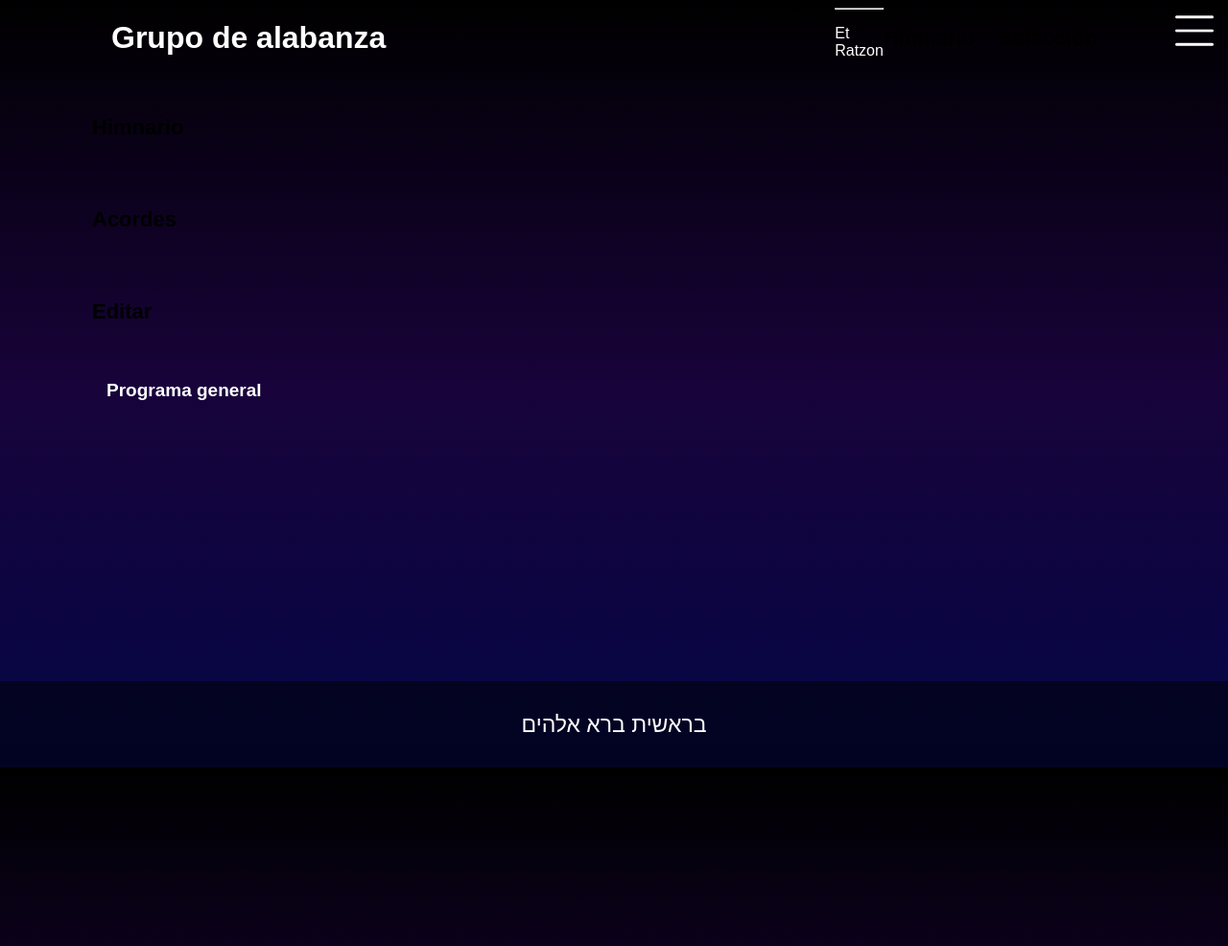
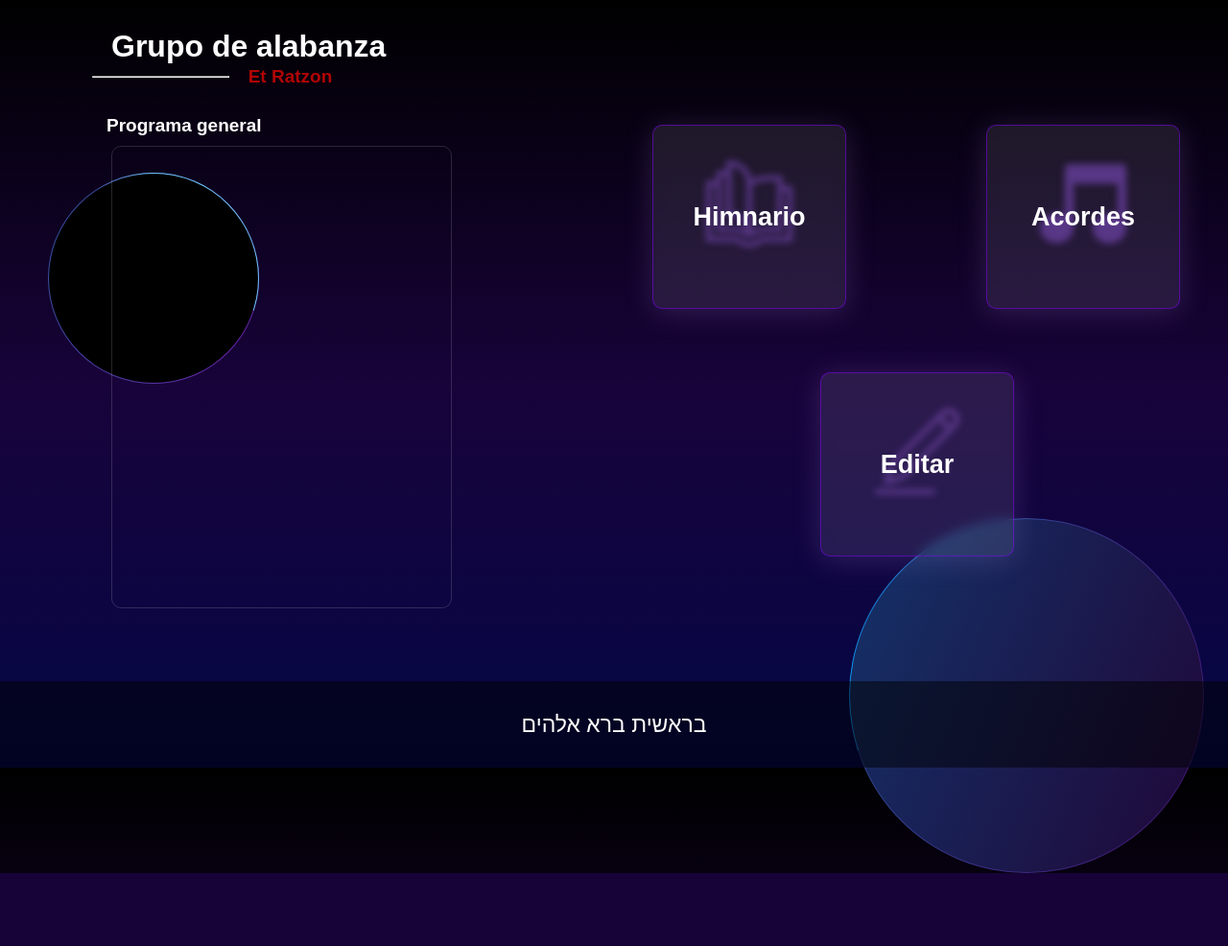
Before and after one commit to fran815/acordes, a Flask app: page / in a window 1280 px wide. Shown: the whole page at 96% size. After the commit the page ends 910 px from the top, so only its background shows below. Run offline with Flask 3, Linux system fonts and the light colour scheme; data that the repository does not hold is empty.

Commit message:
update 1.22

```diff
--- a/static/css/index.css
+++ b/static/css/index.css
@@ -15,15 +15,16 @@ body {
 
 }
 
-/* .first-ball {
+.first-ball {
     position: absolute;
     display: flex;
     justify-content: center;
-    top: 340px;
-    left: 200px;
-    width: 170px;
-    height: 170px;
+    top: 540px;
+    right: 25px;
+    width: 370px;
+    height: 370px;
     overflow: hidden;
+    z-index: -1;
 
     border-radius: 50%;
     background: #4075DA;
@@ -34,8 +35,8 @@ body {
     position: absolute;
     display: flex;
     justify-content: center;
-    width: 170px;
-    height: 170px;
+    width: 370px;
+    height: 370px;
     border-radius: 50%;
 
     background-image: conic-gradient(rgb(0, 162, 255) 20deg, transparent 120deg);
@@ -47,8 +48,8 @@ body {
     display: flex;
     justify-content: center;
     align-items: center;
-    width: 168px;
-    height: 168px;
+    width: 368px;
+    height: 368px;
     border-radius: 50%;
     margin-top: 1px;
 
@@ -67,16 +68,16 @@ body {
     }
 }
 
-
 .second-ball {
     position: absolute;
     display: flex;
     justify-content: center;
     top: 180px;
-    left: 20px;
-    width: 120px;
-    height: 120px;
+    left: 50px;
+    width: 220px;
+    height: 220px;
     overflow: hidden;
+    z-index: -1;
 
     border-radius: 50%;
     background: #4075DA;
@@ -85,16 +86,16 @@ body {
 .second-ball::before {
     content: "";
     position: absolute;
-    width: 120px;
-    height: 120px;
+    width: 220px;
+    height: 220px;
     background-image: conic-gradient(transparent 220deg, rgb(106, 196, 248) 250deg);
     animation: rotar2 2s linear infinite;
 }
 .second-ball::after {
     content: "";
     position: absolute;
-    width: 118px;
-    height: 118px;
+    width: 218px;
+    height: 218px;
     margin-top: 1px;
 
     border-radius: 50%;
@@ -166,18 +167,15 @@ footer {
     width: 85%;
     height: 85%;
 
-    /* background: rgba(255, 255, 255, 0.062);
-    border-radius: 12px;
-    box-shadow: 0 4px 30px rgba(0, 0, 0, 0.15);
-    backdrop-filter: blur(3px);
-    -webkit-backdrop-filter: blur(3px);
-    border: 1px solid rgba(255, 255, 255, 0.3); */
+    margin-top: 25px;
+
 }
 
 
 /* HEADER */
 .main-header {
     display: flex;
+    flex-direction: column;
     width: 100%;
 
     color: white;
@@ -186,50 +184,20 @@ footer {
     z-index: 100;
 }
 .main-header h1 {
+    margin-block: 0;
     margin-left: 20px;
+    margin-top: 5px;
 }
 .theme-div {
     display: flex;
     width: 100%;
     /* text-align: center; */
 }
-.options-div {
-    display: flex;
-    margin-right: 15px;
-}
-.menu-option {
-    display: flex;
-    justify-content: center;
-    /* width: 50%; */
-    align-items: center;
 
-    margin-block: 5px;
-}
-a {
-    text-decoration: none;
-    margin-right: 25px;
-    color: black;
 
-    font-size: 22px;
-    font-weight: bold;
-}
 /* MENU IMAGE */
-
 .img-menu {
-    background-image: url(/static/css/imgs/menu-abierto.png);
-    background-size: cover;
-    background-position: center;
-
-    display: flex;
-    justify-content: center;
-    align-items: center;
-    width: 40px;
-    height: 40px;
-
-    position: absolute;
-    top: 12px;
-    right: 15px;
-
+    display: none;
 }
 
 
@@ -251,23 +219,226 @@ a {
     color: white;
 }
 
-/* TABLE DIV */
-/* .table-section {
+/* TABLET DIV MENU */
+.tablet-main-menu {
+    position: absolute;
+    top: 130px;
+    right: 50px;
     display: flex;
-    width: 227px;
+    justify-content: center;
+    align-items: center;
+    width: 550px;
+    height: 450px;
+
+    /* background-color: red; */
+}
+.tablet-menu-space {
+    display: flex;
+    width: 100%;
+    height: 90%;
+
+    /* background-color: gray; */
+}
+.tablet-card-1 {
+    display: flex;
+    justify-content: center;
+    align-items: center;
+    position: absolute;
+    top: 0;
+    left: 0;
+    width: 200px;
+    height: 190px;
+
+    border: 1px solid black;
+    border-radius: 10px;
+
+    background: rgba(255, 255, 255, 0.096);
+    box-shadow: 0 4px 30px rgba(201, 159, 250, 0.18);
+    backdrop-filter: blur(6px);
+    -webkit-backdrop-filter: blur(6px);
+    border: 1px solid rgba(132, 0, 255, 0.5);
+}
+.tablet-card-2 {
+    display: flex;
+    justify-content: center;
+    align-items: center;
+    position: absolute;
+    top: 0;
+    right: 0;
+    width: 200px;
+    height: 190px;
+
+    border: 1px solid black;
+    border-radius: 10px;
+
+    background: rgba(255, 255, 255, 0.096);
+    box-shadow: 0 4px 30px rgba(201, 159, 250, 0.18);
+    backdrop-filter: blur(6px);
+    -webkit-backdrop-filter: blur(6px);
+    border: 1px solid rgba(132, 0, 255, 0.5);
+}
+.tablet-card-3 {
+    display: flex;
+    justify-content: center;
+    align-items: center;
+    position: absolute;
+    bottom: 0;
+    left: 31.82%;
+    width: 200px;
+    height: 190px;
+
+    border: 1px solid black;
+    border-radius: 10px;
+
+    background: rgba(255, 255, 255, 0.096);
+    box-shadow: 0 4px 30px rgba(201, 159, 250, 0.18);
+    backdrop-filter: blur(6px);
+    -webkit-backdrop-filter: blur(6px);
+    border: 1px solid rgba(132, 0, 255, 0.5);
+}
+/* card-images */
+.img-tablet-1 {
+    position: absolute;
+    background-image: url(/static/css/imgs/libro-abierto3.png);
+    background-size: cover;
+    width: 90px;
+    height: 90px;
+    z-index: -1;
+
+    animation: anim 3s infinite;
+    filter: blur(3.5px);
+}
+.img-tablet-2 {
+    position: absolute;
+    background-image: url(/static/css/imgs/nota-musical.png);
+    background-size: cover;
+    width: 90px;
+    height: 90px;
+    z-index: -1;
+
+    animation: anim 3s infinite;
+    filter: blur(3.5px);
+}
+.img-tablet-3 {
+    position: absolute;
+    background-image: url(/static/css/imgs/editar-texto.png);
+    background-size: cover;
+    width: 90px;
+    height: 90px;
+    z-index: -1;
+
+    animation: anim 3s infinite;
+    filter: blur(3.5px);
+}
+
+.tablet-hyper-vin {
+    position: absolute;
+    top: 0;
+    left: 0;
+    display: flex;
+    justify-content: center;
+    align-items: center;
+    width: 100%;
+    height: 100%;
+}
+.tablet-hyper-vin p {
+    color: white;
+    font-size: 27px;
+}
+
+@keyframes anim {
+    0% {
+        transform: translateY(0);
+    }
+
+    50% {
+        transform: translateY(-20px);
+    }
+
+    100% {
+        transform: translateY(0);
+    }
+}
+
+/* GROUP NAME (MAIN TITLE) */
+.group-name {
+    display: flex;
+    justify-content: left;
+    align-items: center;
+    width: 260px;
+    height: 25px;
+    margin: 0;
+
+    color: white;
+}
+.group-name p {
+    font-size: 19px;
+    font-weight: bold;
+    width: 180px;
+    margin-left: 20px;
+
+    color: rgb(177, 4, 4);
+}
+.group-name-separ {
+    width: 0px;
+    height: 0px;
+    border-top: 30px solid black;
+    border-right: 40px solid rgb(46, 46, 46);
+    border-bottom: 1px solid rgb(46, 46, 46);
+}
+.group-name-separ p {
+    color: transparent;
+    background-color: transparent;
+}
+.theme-line {
+    width: 100%;
+}
+
+/* OPTIONS HEADER */
+.options-div {
+    position: absolute;
+    display: none;
+    margin-right: 15px;
+    background-color: yellow;
+}
+.menu-option {
+    display: flex;
+    justify-content: center;
+    /* width: 50%; */
+    align-items: center;
+
+    margin-block: 5px;
+}
+a {
+    text-decoration: none;
+    margin-right: 25px;
+    color: black;
+
+    font-size: 22px;
+    font-weight: bold;
+}
+
+/* TABLE */
+.table-section {
+    display: flex;
+    width: 400px;
     justify-content: center;
 }
 .table-div {
     display: flex;
+    justify-content: center;
     width: 100%;
-    height: 500px;
-    justify-content: left;
+    height: 480px;
+    margin-left: 20px;
 
     overflow-y: scroll;
     scrollbar-color: rgba(128, 128, 128, 0.5) transparent;
+
+    border: 1px solid rgba(255, 255, 255, 0.15);
+    border-radius: 10px;
 }
 table {
-    width: 25%;
+    width: 95%;
     text-align: left;
     font-size: 20px;
 }
--- a/static/css/search.css
+++ b/static/css/search.css
@@ -3,8 +3,8 @@ body {
     font-family: sans-serif;
     height: 100dvh;
 
-    background: rgb(22, 2, 31);
-    background: linear-gradient(180deg,rgba(0, 0, 0, 1) 0%, rgb(24, 3, 58) 50%, rgb(4, 7, 71) 100%);
+    background: rgb(18, 2, 53);
+    /* background: linear-gradient(180deg,rgba(0, 0, 0, 1) 0%, rgb(24, 3, 58) 50%, rgb(4, 7, 71) 100%); */
 }
 
 .main-header {
```
Also changed, not shown: other parts of static/css/index.css (+29 -5 lines), static/css/selector.css (+7 -7 lines), templates/selector.html (+37 -7 lines).
